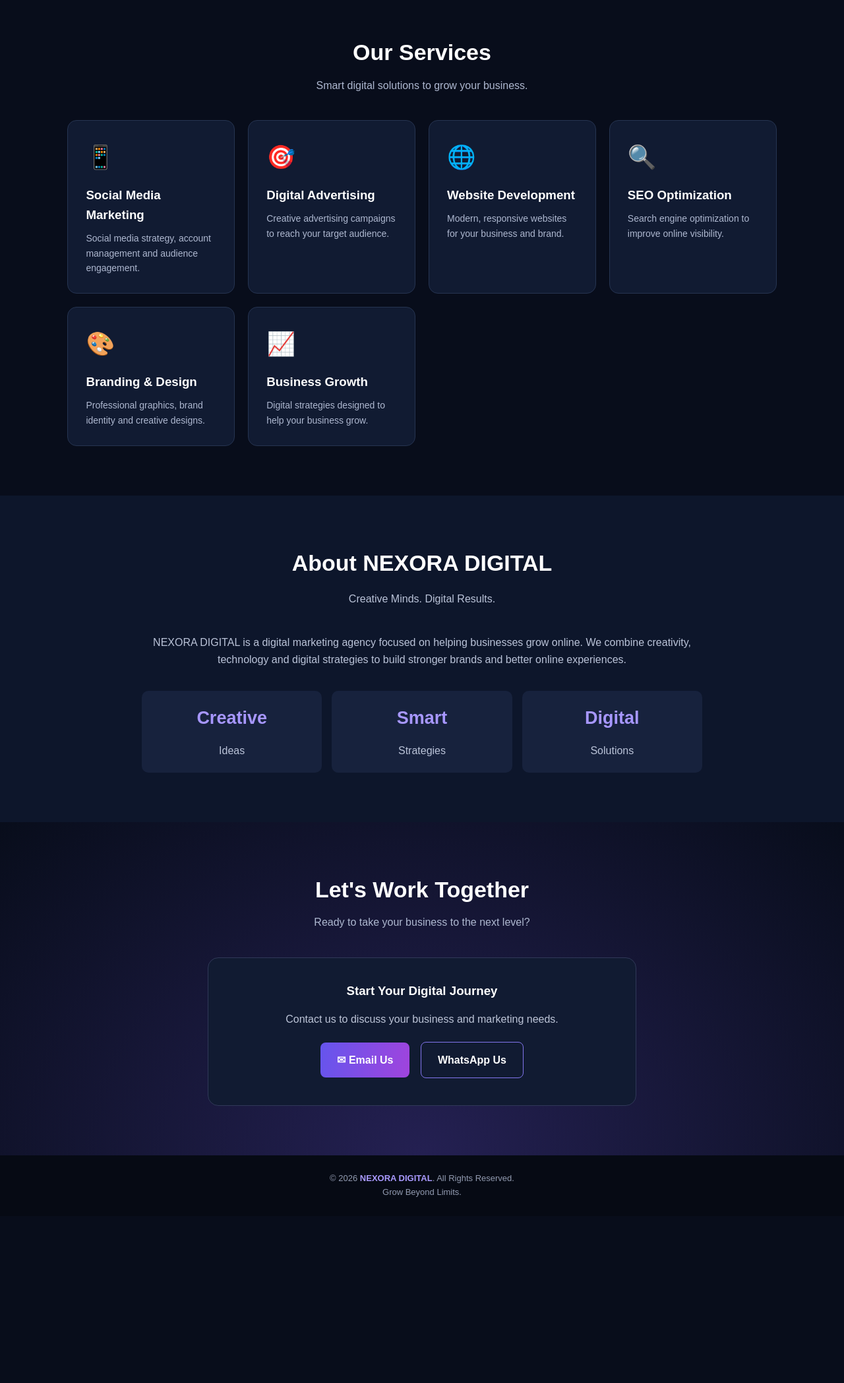
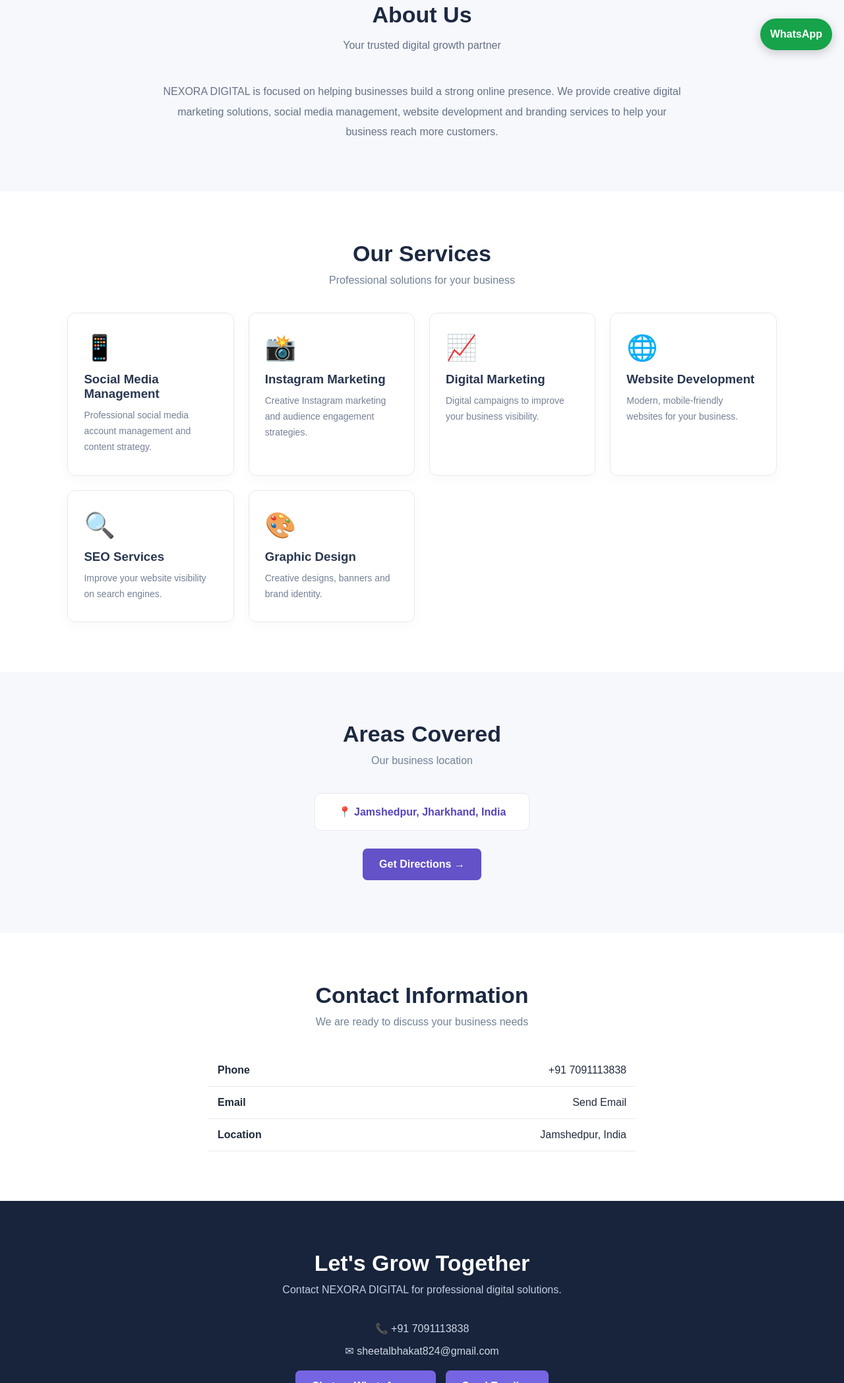
Before and after one commit to sheetalbhakat824-star/nexora-digital, a plain HTML site: page index.html in a window 1280 px wide. Shown: the part 704-2800 px from the top of the page at 66% size. Before the commit the page ends 2547 px from the top, so only its background shows below. Drawn offline with Linux system fonts and the light colour scheme.

Commit message:
Update index.html

```diff
--- a/index.html
+++ b/index.html
@@ -3,56 +3,60 @@
 <html lang="en">
 <head>
 <meta charset="UTF-8">
-<meta name="viewport" content="width=device-width, initial-scale=1.0">
-<meta name="description" content="NEXORA DIGITAL - Professional Digital Marketing, Branding, SEO and Web Development Agency.">
-<title>NEXORA DIGITAL | Grow Beyond Limits</title>
+<meta name="viewport" content="width=device-width, initial-scale=1">
+<meta name="description" content="NEXORA DIGITAL - Digital Marketing, Social Media Management, SEO and Website Development in Jamshedpur.">
+<title>NEXORA DIGITAL | Digital Marketing Agency</title>
 
 <style>
 *{margin:0;padding:0;box-sizing:border-box}
 html{scroll-behavior:smooth}
-body{font-family:Arial,sans-serif;background:#080d1b;color:#fff;line-height:1.6}
+body{font-family:Arial,sans-serif;color:#202b3c;background:#fff}
 a{text-decoration:none;color:inherit}
-header{position:sticky;top:0;z-index:10;background:#0c1428;border-bottom:1px solid #25304a;padding:17px 7%;display:flex;justify-content:space-between;align-items:center}
-.logo{font-size:23px;font-weight:900;color:#8b7cff}
-.logo span{color:#fff}
-nav{display:flex;gap:23px}
-nav a{font-size:14px;color:#d4d8e8}
-nav a:hover{color:#a99cff}
-.menu{display:none;background:none;color:white;border:0;font-size:25px}
-.hero{padding:105px 8%;text-align:center;background:radial-gradient(ellipse at top,#25205b,#080d1b 65%)}
-.tag{display:inline-block;border:1px solid #7163dc;padding:7px 17px;border-radius:30px;color:#b9afff;font-size:13px}
-.hero h1{font-size:clamp(38px,7vw,70px);line-height:1.12;margin:27px 0}
-.hero h1 span{color:#9886ff}
-.hero p{max-width:650px;margin:0 auto 30px;color:#b9c1d5;font-size:17px}
-.btn{display:inline-block;background:linear-gradient(100deg,#6555ed,#a044dd);padding:14px 25px;border-radius:8px;font-weight:bold;margin:6px}
-.btn-outline{border:1px solid #8275ed;background:transparent}
+header{height:75px;padding:0 7%;display:flex;align-items:center;justify-content:space-between;background:white;position:sticky;top:0;z-index:10;box-shadow:0 2px 15px #0000000c}
+.logo{font-size:25px;font-weight:900;color:#5544bc}
+.logo span{color:#202b3c}
+nav{display:flex;gap:25px;font-size:14px;font-weight:600}
+nav a:hover{color:#6654cc}
+.menu{display:none;border:0;background:none;font-size:26px}
+.hero{padding:100px 8%;text-align:center;background:linear-gradient(135deg,#f2f0ff,#fff 60%,#edf5ff)}
+.hero small{color:#6654cc;font-weight:bold;letter-spacing:2px}
+.hero h1{font-size:clamp(36px,7vw,65px);margin:22px 0;color:#17243b;line-height:1.12}
+.hero h1 span{color:#6855d4}
+.hero p{max-width:650px;margin:0 auto 28px;color:#657187;font-size:17px;line-height:1.8}
+.btn{display:inline-block;background:#6352c8;color:white;padding:15px 25px;border-radius:7px;margin:5px;font-weight:bold}
+.btn:hover{background:#4637a5}
+.btn2{background:white;color:#5544bc;border:1px solid #6352c8}
 section{padding:75px 8%}
 .heading{text-align:center;margin-bottom:40px}
-.heading h2{font-size:34px;margin-bottom:10px}
-.heading p{color:#aeb8d0}
-.services{display:grid;grid-template-columns:repeat(auto-fit,minmax(220px,1fr));gap:20px}
-.card{background:#111b32;border:1px solid #263451;padding:27px;border-radius:14px;transition:.3s}
-.card:hover{transform:translateY(-6px);border-color:#8170ed}
-.card .emoji{font-size:35px}
-.card h3{margin:15px 0 9px}
-.card p{color:#aeb8d0;font-size:14px}
-.about{background:#0d162b}
-.about-inner{max-width:850px;margin:auto;text-align:center}
-.about-inner p{color:#bac3d8;margin-top:15px}
-.stats{display:grid;grid-template-columns:repeat(auto-fit,minmax(150px,1fr));gap:15px;margin-top:35px}
-.stat{background:#17223d;padding:20px;border-radius:10px;text-align:center}
-.stat h3{font-size:27px;color:#a797ff}
-.contact{background:radial-gradient(ellipse at bottom,#242052,#080d1b)}
-.contact-box{max-width:650px;margin:auto;text-align:center;background:#111b32;border:1px solid #303858;border-radius:16px;padding:35px}
-.contact-box p{color:#bdc5d8;margin:15px 0}
-footer{text-align:center;padding:25px;background:#060a14;color:#929bb1;font-size:13px}
-footer strong{color:#a99aff}
+.heading h2{font-size:34px;color:#1c2940;margin-bottom:12px}
+.heading p{color:#718096}
+.about{background:#f7f8fc;text-align:center}
+.about p{max-width:800px;margin:auto;color:#657187;line-height:1.9}
+.services{display:grid;grid-template-columns:repeat(auto-fit,minmax(220px,1fr));gap:22px}
+.card{padding:30px 24px;border:1px solid #e7e9f1;border-radius:12px;box-shadow:0 5px 20px #16213a08;transition:.3s}
+.card:hover{transform:translateY(-5px);box-shadow:0 10px 25px #16213a12}
+.card .icon{font-size:38px}
+.card h3{margin:15px 0 10px;color:#283650}
+.card p{color:#758095;line-height:1.7;font-size:14px}
+.areas{background:#f7f8fc;text-align:center}
+.area{display:inline-block;background:white;padding:18px 35px;border-radius:9px;border:1px solid #e7e9f1;color:#5544bc;font-weight:bold}
+.hours{max-width:650px;margin:auto}
+.hours p{padding:15px;border-bottom:1px solid #e8eaf0;display:flex;justify-content:space-between}
+.contact{background:#17243b;color:white;text-align:center}
+.contact .heading h2{color:white}
+.contact .heading p{color:#c5cee0}
+.contact-box{max-width:650px;margin:auto}
+.contact-box p{margin:15px 0;color:#d0d7e7}
+.contact .btn{background:#7665e3}
+footer{background:#101a2b;color:#c1c9da;text-align:center;padding:30px 15px}
+footer strong{color:white}
+.float{position:fixed;bottom:20px;right:18px;background:#16a34a;color:white;padding:15px;border-radius:50px;font-weight:bold;z-index:15;box-shadow:0 4px 15px #0003}
 @media(max-width:650px){
-header{padding:15px 5%}
+header{padding:0 5%}
 .menu{display:block}
-nav{display:none;position:absolute;top:65px;left:0;width:100%;background:#101a31;padding:20px;flex-direction:column}
+nav{display:none;position:absolute;top:75px;left:0;width:100%;background:white;padding:20px;flex-direction:column;box-shadow:0 5px 10px #0001}
 nav.open{display:flex}
-.hero{padding:80px 6%}
+.hero{padding:75px 6%}
 section{padding:60px 6%}
 .heading h2{font-size:28px}
 }
@@ -60,110 +64,100 @@ section{padding:60px 6%}
 </head>
 
 <body>
-
 <header>
-  <a href="#home" class="logo">NEXORA <span>DIGITAL.</span></a>
-  <button class="menu" onclick="toggleMenu()" aria-label="Toggle menu">☰</button>
+<a class="logo" href="#home">NEXORA <span>DIGITAL</span></a>
+<button class="menu" onclick="document.getElementById('nav').classList.toggle('open')">☰</button>
 <nav id="nav">
-    <a href="#home" onclick="closeMenu()">Home</a>
-    <a href="#services" onclick="closeMenu()">Services</a>
-    <a href="#about" onclick="closeMenu()">About</a>
-    <a href="#contact" onclick="closeMenu()">Contact</a>
+<a href="#home">Home</a>
+<a href="#about">About Us</a>
+<a href="#services">Services</a>
+<a href="#location">Location</a>
+<a href="#contact">Contact Us</a>
 </nav>
 </header>
 
-<main>
 <section class="hero" id="home">
-  <span class="tag">YOUR DIGITAL GROWTH PARTNER</span>
-  <h1>Grow Your Brand.<br><span>Go Beyond Limits.</span></h1>
-  <p>We help businesses build a powerful digital presence through creative marketing, modern websites and smart digital solutions.</p>
-  <a class="btn" href="#contact">Let's Get Started →</a>
-  <a class="btn btn-outline" href="#services">Explore Services</a>
+<small>WELCOME TO NEXORA DIGITAL</small>
+<h1>Grow Your Business<br><span>Digitally With Us</span></h1>
+<p>We help businesses grow online with professional digital marketing, social media management, creative branding and website solutions.</p>
+<a class="btn" href="#contact">Contact Us →</a>
+<a class="btn btn2" href="#services">Our Services</a>
+</section>
+
+<section class="about" id="about">
+<div class="heading">
+<h2>About Us</h2>
+<p>Your trusted digital growth partner</p>
+</div>
+<p>NEXORA DIGITAL is focused on helping businesses build a strong online presence. We provide creative digital marketing solutions, social media management, website development and branding services to help your business reach more customers.</p>
 </section>
 
 <section id="services">
 <div class="heading">
 <h2>Our Services</h2>
-    <p>Smart digital solutions to grow your business.</p>
+<p>Professional solutions for your business</p>
 </div>
-
 <div class="services">
-    <div class="card">
-      <div class="emoji">📱</div>
-      <h3>Social Media Marketing</h3>
-      <p>Social media strategy, account management and audience engagement.</p>
-    </div>
-    <div class="card">
-      <div class="emoji">🎯</div>
-      <h3>Digital Advertising</h3>
-      <p>Creative advertising campaigns to reach your target audience.</p>
-    </div>
-    <div class="card">
-      <div class="emoji">🌐</div>
-      <h3>Website Development</h3>
-      <p>Modern, responsive websites for your business and brand.</p>
-    </div>
-    <div class="card">
-      <div class="emoji">🔍</div>
-      <h3>SEO Optimization</h3>
-      <p>Search engine optimization to improve online visibility.</p>
-    </div>
-    <div class="card">
-      <div class="emoji">🎨</div>
-      <h3>Branding & Design</h3>
-      <p>Professional graphics, brand identity and creative designs.</p>
-    </div>
-    <div class="card">
-      <div class="emoji">📈</div>
-      <h3>Business Growth</h3>
-      <p>Digital strategies designed to help your business grow.</p>
-    </div>
+<div class="card"><div class="icon">📱</div><h3>Social Media Management</h3><p>Professional social media account management and content strategy.</p></div>
+<div class="card"><div class="icon">📸</div><h3>Instagram Marketing</h3><p>Creative Instagram marketing and audience engagement strategies.</p></div>
+<div class="card"><div class="icon">📈</div><h3>Digital Marketing</h3><p>Digital campaigns to improve your business visibility.</p></div>
+<div class="card"><div class="icon">🌐</div><h3>Website Development</h3><p>Modern, mobile-friendly websites for your business.</p></div>
+<div class="card"><div class="icon">🔍</div><h3>SEO Services</h3><p>Improve your website visibility on search engines.</p></div>
+<div class="card"><div class="icon">🎨</div><h3>Graphic Design</h3><p>Creative designs, banners and brand identity.</p></div>
 </div>
 </section>
 
-<section class="about" id="about">
-  <div class="about-inner">
+<section class="areas" id="location">
 <div class="heading">
-      <h2>About NEXORA DIGITAL</h2>
-      <p>Creative Minds. Digital Results.</p>
+<h2>Areas Covered</h2>
+<p>Our business location</p>
 </div>
-    <p>NEXORA DIGITAL is a digital marketing agency focused on helping businesses grow online. We combine creativity, technology and digital strategies to build stronger brands and better online experiences.</p>
-    <div class="stats">
-      <div class="stat"><h3>Creative</h3><p>Ideas</p></div>
-      <div class="stat"><h3>Smart</h3><p>Strategies</p></div>
-      <div class="stat"><h3>Digital</h3><p>Solutions</p></div>
+<div class="area">📍 Jamshedpur, Jharkhand, India</div>
+<p style="margin-top:22px">
+<a class="btn" href="https://www.google.com/maps/search/?api=1&query=Jamshedpur+Jharkhand+India" target="_blank">Get Directions →</a>
+</p>
+</section>
+
+<section>
+<div class="heading">
+<h2>Contact Information</h2>
+<p>We are ready to discuss your business needs</p>
 </div>
+<div class="hours">
+<p><strong>Phone</strong><a href="tel:+917091113838">+91 7091113838</a></p>
+<p><strong>Email</strong><a href="mailto:sheetalbhakat824@gmail.com">Send Email</a></p>
+<p><strong>Location</strong><span>Jamshedpur, India</span></p>
 </div>
 </section>
 
 <section class="contact" id="contact">
 <div class="heading">
-    <h2>Let's Work Together</h2>
-    <p>Ready to take your business to the next level?</p>
+<h2>Let's Grow Together</h2>
+<p>Contact NEXORA DIGITAL for professional digital solutions.</p>
 </div>
 <div class="contact-box">
-    <h3>Start Your Digital Journey</h3>
-    <p>Contact us to discuss your business and marketing needs.</p>
-    <a class="btn" href="mailto:YOUR-EMAIL@example.com">✉ Email Us</a>
-    <a class="btn btn-outline" href="https://wa.me/91XXXXXXXXXX">WhatsApp Us</a>
+<p>📞 +91 7091113838</p>
+<p>✉ sheetalbhakat824@gmail.com</p>
+<a class="btn" href="https://wa.me/917091113838" target="_blank">Chat on WhatsApp →</a>
+<a class="btn" href="mailto:sheetalbhakat824@gmail.com">Send Email →</a>
 </div>
 </section>
-</main>
 
 <footer>
-  <p>© <span id="year"></span> <strong>NEXORA DIGITAL</strong>. All Rights Reserved.</p>
-  <p>Grow Beyond Limits.</p>
+<p><strong>NEXORA DIGITAL</strong></p>
+<p>Digital Marketing & Business Growth Solutions</p>
+<p>© <span id="year"></span> NEXORA DIGITAL. All Rights Reserved.</p>
 </footer>
 
+<a class="float" href="https://wa.me/917091113838" target="_blank">WhatsApp</a>
+
 <script>
-function toggleMenu(){
-  document.getElementById("nav").classList.toggle("open");
-}
-function closeMenu(){
-  document.getElementById("nav").classList.remove("open");
-}
-document.getElementById("year").textContent=new Date().getFullYear();
+document.querySelectorAll('nav a').forEach(a=>{
+a.addEventListener('click',()=>{
+document.getElementById('nav').classList.remove('open');
+});
+});
+document.getElementById('year').textContent=new Date().getFullYear();
 </script>
-
 </body>
 </html>
```
Lines whose indentation alone changed are shown as unchanged.
